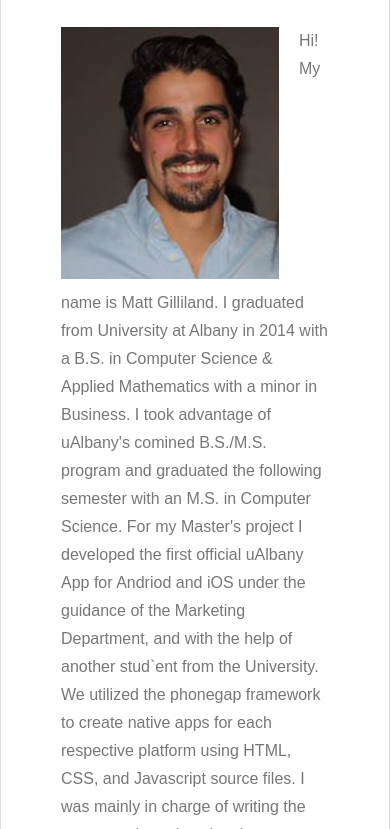
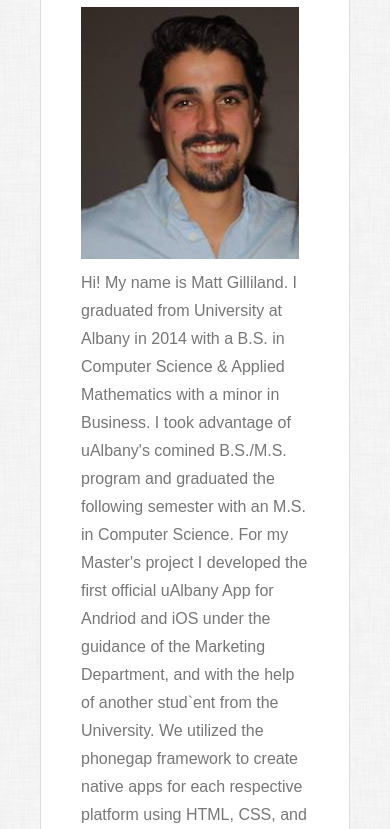
Before and after one commit to mgilliland23/Responsive-Portfolio, a plain HTML site: page index.html in a window 390 px wide. Shown: the part 210-1039 px from the top of the page. Drawn offline with Linux system fonts and the light colour scheme.

Commit message:
created media query for devices with 768px

```diff
--- a/assets/css/style.css
+++ b/assets/css/style.css
@@ -229,8 +229,7 @@ footer{
 
   }
   .content{
-    width: 100%;
-    padding: 20px;
+    width: calc(100vw - 80px);
   }
 
 
```
